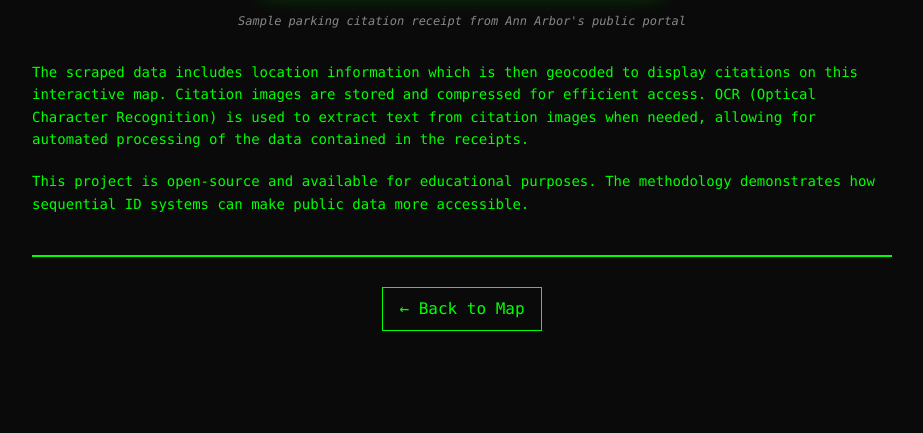
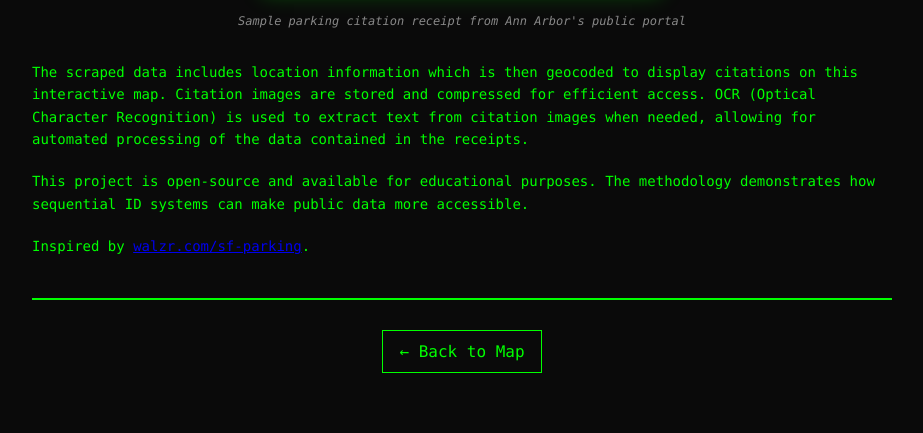
Before and after one commit to ammarateya/ann_arbor_parking, a Flask app: page /about in a window 1280 px wide. Shown: the part 1003-1436 px from the top of the page, without its empty margins (178-1101 px from the left). Before the commit the page ends 1334 px from the top, so only its background shows below. Run offline with Flask 3, Linux system fonts and the light colour scheme.

Commit message:
Add inspiration credit to About page (walzr.com/sf-parking)

```diff
--- a/templates/about.html
+++ b/templates/about.html
@@ -208,6 +208,12 @@
         methodology demonstrates how sequential ID systems can make public data
         more accessible.
       </p>
+      <p>
+        Inspired by
+        <a href="https://walzr.com/sf-parking" target="_blank" rel="noopener"
+          >walzr.com/sf-parking</a
+        >.
+      </p>
     </div>
 
     <div
```
